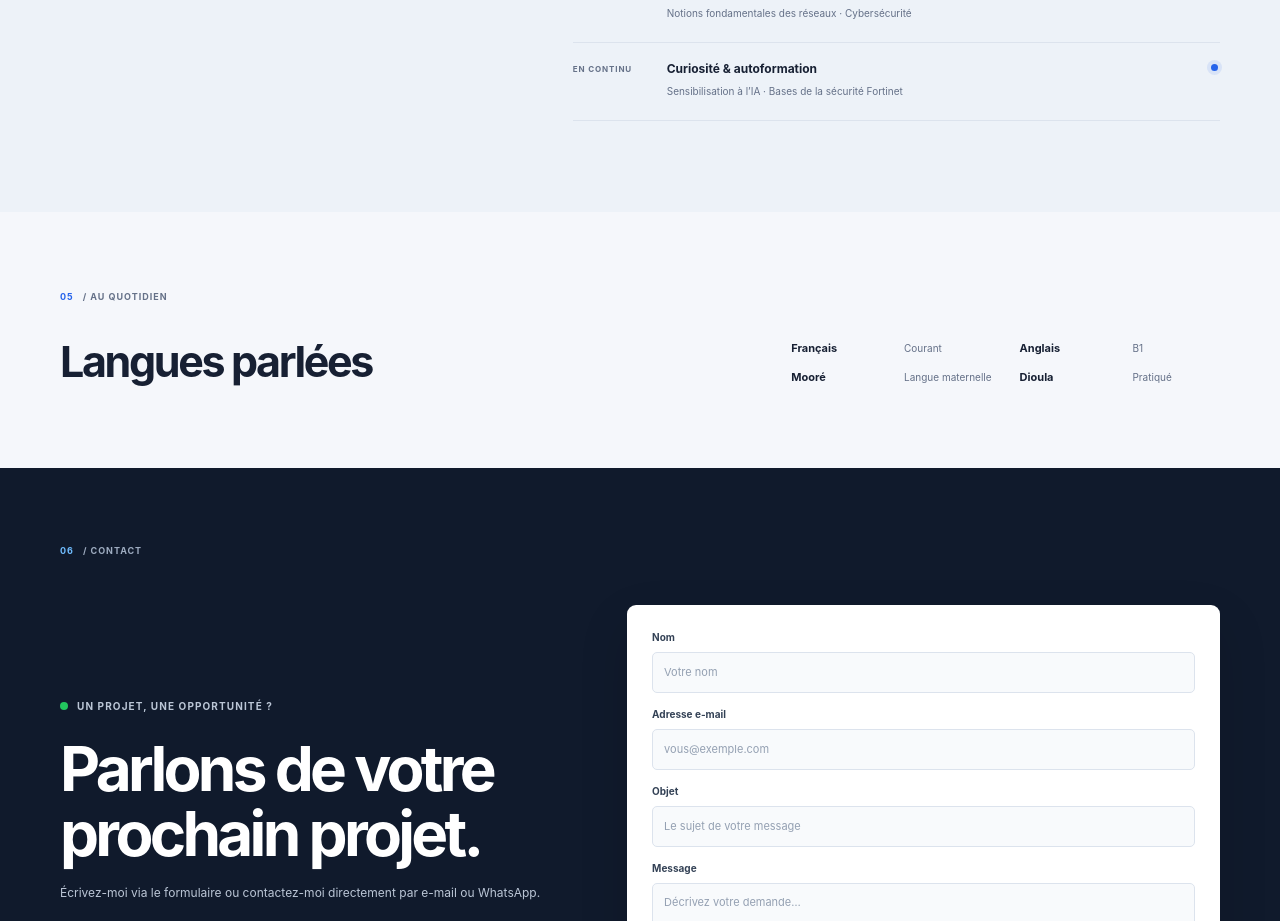
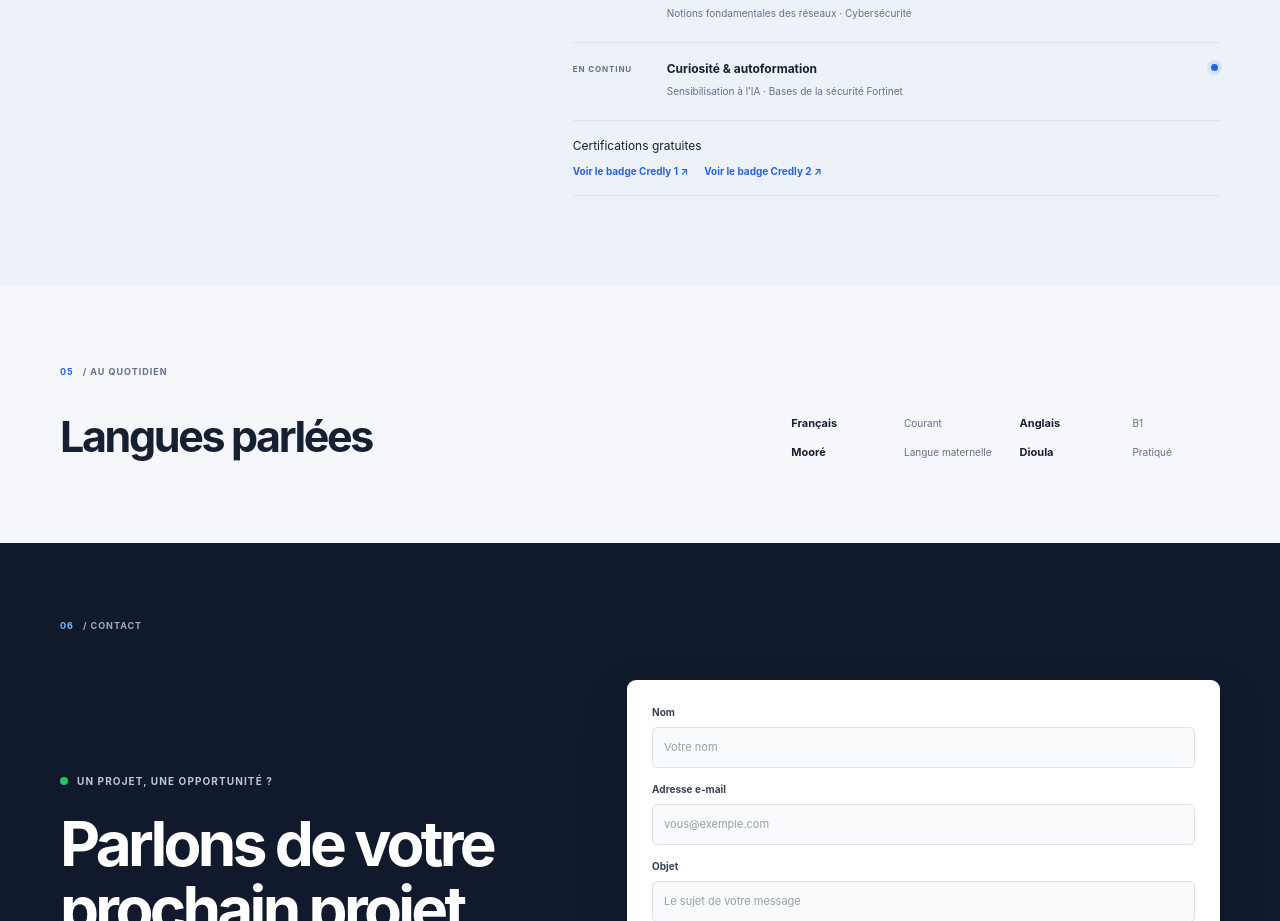
Before and after one commit to Anicetthec/Portefolio-AnicetOued, a React (Vite) app: page / in a window 1280 px wide. Shown: the part 3688-4609 px from the top of the page. Built offline with nearby package versions, Linux system fonts and the light colour scheme.

Commit message:
Ajouter les liens des badges Credly

```diff
--- a/src/App.jsx
+++ b/src/App.jsx
@@ -176,6 +176,9 @@ const translations = {
     jobDetails: "Assistance informatique, reprographie, gestion documentaire et maintenance de premier niveau.",
     networkingAcademy: "Cisco Networking Academy · CCNA",
     networkingStudies: "Notions fondamentales des réseaux · Cybersécurité",
+    certifications: "Certifications gratuites",
+    credlyBadgeOne: "Voir le badge Credly 1",
+    credlyBadgeTwo: "Voir le badge Credly 2",
     ongoing: "EN CONTINU",
     selfLearning: "Curiosité & autoformation",
     extraLearning: "Sensibilisation à l’IA · Bases de la sécurité Fortinet",
@@ -305,6 +308,9 @@ const translations = {
     jobDetails: "IT assistance, printing and reproduction, document management, and first-level maintenance.",
     networkingAcademy: "Cisco Networking Academy · CCNA",
     networkingStudies: "Networking fundamentals · Cybersecurity",
+    certifications: "Free certifications",
+    credlyBadgeOne: "View Credly badge 1",
+    credlyBadgeTwo: "View Credly badge 2",
     ongoing: "ONGOING",
     selfLearning: "Curiosity & self-learning",
     extraLearning: "AI awareness · Fortinet security fundamentals",
@@ -780,6 +786,11 @@ function App() {
                 <article className="timeline-item"><span className="timeline-date">{t("experienceDate")}</span><div><h3>{t("jobTitle")}</h3><p>{t("cyberCafe")}</p><p className="timeline-detail">{t("jobDetails")}</p></div><span className="timeline-marker" /></article>
                 <article className="timeline-item"><span className="timeline-date">{t("current")}</span><div><h3>{t("networkingAcademy")}</h3><p>{t("networkingStudies")}</p></div><span className="timeline-marker" /></article>
                 <article className="timeline-item"><span className="timeline-date">{t("ongoing")}</span><div><h3>{t("selfLearning")}</h3><p>{t("extraLearning")}</p></div><span className="timeline-marker" /></article>
+                <div className="credential-links">
+                  <h3>{t("certifications")}</h3>
+                  <a href="https://www.credly.com/badges/bd7c1edc-b6ab-4c90-b7e5-6077c5b05eaa/public_url" target="_blank" rel="noopener noreferrer">{t("credlyBadgeOne")} <span aria-hidden="true">↗</span></a>
+                  <a href="https://www.credly.com/badges/c8508620-4964-4218-a87b-3df608d94841/public_url" target="_blank" rel="noopener noreferrer">{t("credlyBadgeTwo")} <span aria-hidden="true">↗</span></a>
+                </div>
               </div>
             </div>
           </div>
--- a/styles.css
+++ b/styles.css
@@ -202,6 +202,9 @@ h1, h2, h3, p { margin-top: 0; }
 .timeline-item p { margin: 0; color: var(--muted); font-size: 10px; line-height: 1.6; }
 .timeline-item .timeline-detail { max-width: 390px; margin-top: 7px; }
 .timeline-marker { width: 7px; height: 7px; margin-top: 4px; border-radius: 50%; background: var(--blue); box-shadow: 0 0 0 4px #2563eb1a; }
+.credential-links { display: flex; flex-wrap: wrap; align-items: center; gap: 9px 16px; padding: 16px 0; border-bottom: 1px solid var(--line); }
+.credential-links h3 { width: 100%; margin: 0; font-size: 12px; }
+.credential-links a { color: var(--blue); font-size: 10px; font-weight: 650; }
 
 .languages { padding-top: 78px; padding-bottom: 82px; }
 .language-content { display: flex; align-items: end; justify-content: space-between; gap: 30px; margin-top: 33px; }
```
